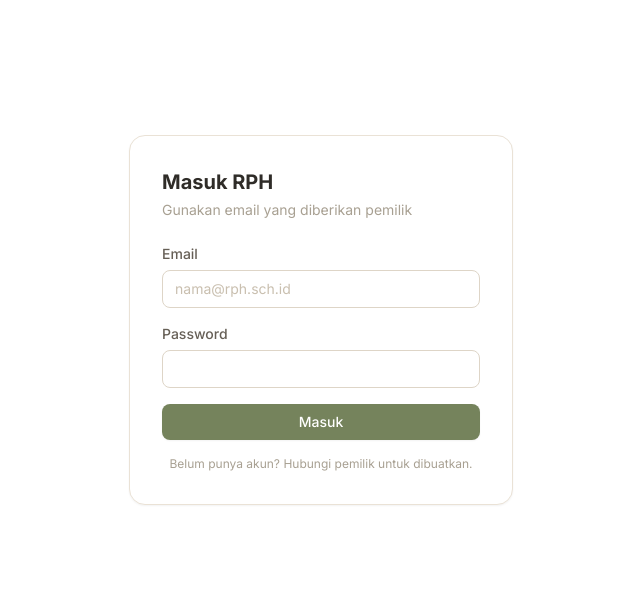
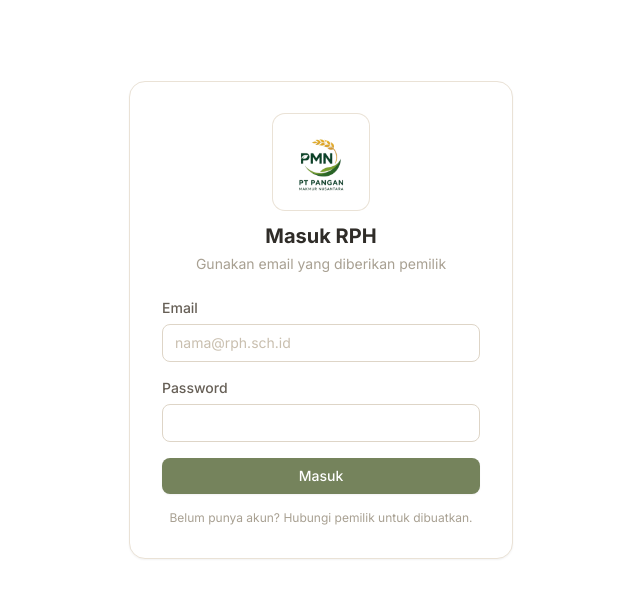
Before and after one commit to alfsrdn547/APLIKASI-PKM, a Next.js app in the folder Front-End+Back-End/: page /login in a window 1280 px wide. Shown: the top 598 px of the page, without its empty margins (319-959 px from the left). Built offline with nearby package versions, Linux system fonts and the light colour scheme.

Commit message:
Update logo RPH

```diff
--- a/Front-End+Back-End/src/app/(auth)/login/page.tsx
+++ b/Front-End+Back-End/src/app/(auth)/login/page.tsx
@@ -39,7 +39,10 @@ export default function LoginPage() {
   return (
     <div className="flex min-h-[80vh] items-center justify-center px-4">
       <div className="w-full max-w-sm rounded-2xl border border-gray-200 bg-white p-8 shadow-sm dark:border-gray-700 dark:bg-gray-900">
-        <div className="mb-6">
+        <div className="mb-6 text-center">
+          <div className="mx-auto mb-3 flex h-24 w-24 items-center justify-center overflow-hidden rounded-xl bg-white p-2 ring-1 ring-gray-200 dark:ring-gray-700">
+            <img src="/logo.png" alt="Logo PT PANGAN MAKMUR NUSANTARA" className="h-full w-full object-contain" />
+          </div>
           <h2 className="text-xl font-bold text-gray-900 dark:text-gray-100">
             Masuk RPH
           </h2>
--- a/Front-End+Back-End/src/app/layout.tsx
+++ b/Front-End+Back-End/src/app/layout.tsx
@@ -8,7 +8,8 @@ const inter = Inter({ subsets: ["latin"] });
 export const metadata: Metadata = {
   title: "RPH · Sistem Pencatatan",
   description:
-    "Digitalisasi pencatatan harian Rumah Potong Hewan (RPH) — penerimaan, penjualan, pengeluaran & rekap.",
+    "Digitalisasi pencatatan harian Rumah Potong Harian (RPH) — penerimaan, penjualan, pengeluaran & rekap.",
+  icons: { icon: "/logo.png", apple: "/logo.png" },
 };
 
 // Address bar browser ikut palet. 2 mode = 2 warna; next-themes menulis
--- a/Front-End+Back-End/src/components/Layout.tsx
+++ b/Front-End+Back-End/src/components/Layout.tsx
@@ -76,21 +76,18 @@ export function Layout({ children }: { children: ReactNode }) {
       {/* Topbar */}
       <header className="sticky top-0 z-30 border-b border-gray-200 bg-white dark:border-gray-800 dark:bg-gray-900">
         <div className="flex h-16 items-center justify-between px-6">
-          <div className="flex items-center gap-2">
-            <div className="flex h-9 w-9 items-center justify-center rounded-lg bg-blue-600 text-white dark:bg-blue-500">
-              <svg className="h-5 w-5" fill="none" viewBox="0 0 24 24" stroke="currentColor" strokeWidth={2}>
-                <path strokeLinecap="round" strokeLinejoin="round" d="M3 7h18M3 12h18M3 17h18" />
-                <circle cx="7" cy="7" r="1.5" fill="currentColor" stroke="none" />
-                <circle cx="7" cy="12" r="1.5" fill="currentColor" stroke="none" />
-                <circle cx="7" cy="17" r="1.5" fill="currentColor" stroke="none" />
-              </svg>
+          <div className="flex items-center gap-2.5">
+            {/* Logo PT PANGAN MAKMUR NUSANTARA. PNG-nya background putih →
+                di mode dark dikasih bg-white + padding biar gak "lubang". */}
+            <div className="flex h-11 w-11 shrink-0 items-center justify-center overflow-hidden rounded-lg bg-white p-1 ring-1 ring-gray-200 dark:ring-gray-700">
+              <img src="/logo.png" alt="Logo PT PANGAN MAKMUR NUSANTARA" className="h-full w-full object-contain" />
             </div>
             <div>
               <h1 className="text-base font-bold leading-tight">
                 RPH Sistem Pencatatan
               </h1>
               <p className="text-xs text-gray-500 dark:text-gray-400">
-                Rumah Potong Hewan — Digitalisasi Data Harian
+                Rumah Potong Harian — Digitalisasi Data Harian
               </p>
             </div>
           </div>
```
Also changed, not shown: Front-End+Back-End/public/logo.png (added).
